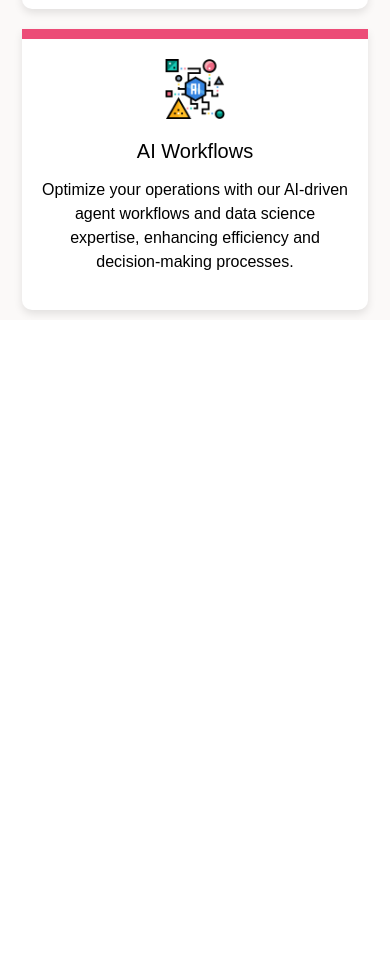
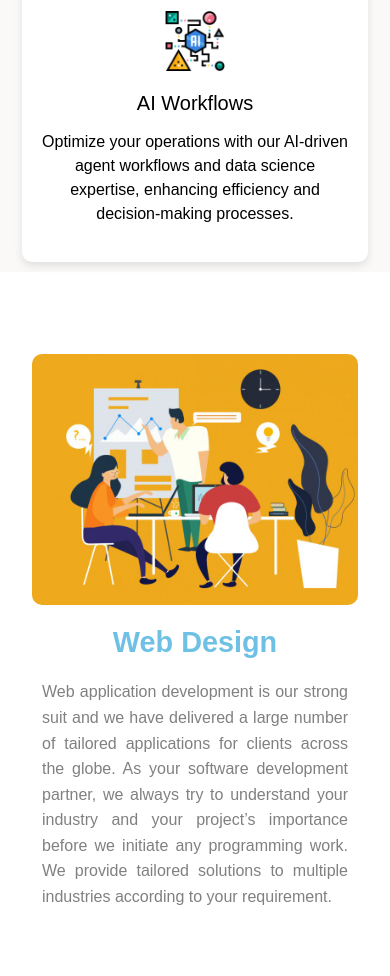
Before and after one commit to dhruv0110/nhancio, a plain HTML site: page index.html in a window 390 px wide. Shown: the part 4274-5250 px from the top of the page. Before the commit the page ends 4594 px from the top, so only its background shows below. Drawn offline with nearby package versions, Linux system fonts and the light colour scheme.

Commit message:
webdesign section complete

```diff
--- a/index.html
+++ b/index.html
@@ -123,6 +123,23 @@
         </div>
     </section>
 
+
+
+    <section class="web-design">
+        <div class="container">
+            <div class="web-design-image">
+                <img src="./assets/webdesign.jpg" alt="Web Design Illustration">
+            </div>
+            <div class="web-design-content">
+                <h2>Web Design</h2>
+                <p>
+                    Web application development is our strong suit and we have delivered a large number of tailored applications for clients across the globe. As your software development partner, we always try to understand your industry and your project’s importance before we initiate any programming work. We provide tailored solutions to multiple industries according to your requirement.
+                </p>
+            </div>
+        </div>
+    </section>
+
+
     <script
       src="https://cdn.jsdelivr.net/npm/bootstrap@5.3.3/dist/js/bootstrap.bundle.min.js"
       integrity="sha384-YvpcrYf0tY3lHB60NNkmXc5s9fDVZLESaAA55NDzOxhy9GkcIdslK1eN7N6jIeHz"
--- a/style.css
+++ b/style.css
@@ -1,9 +1,10 @@
-* { margin: 0; padding: 0; box-sizing: border-box; } body { font-family: Arial, sans-serif; color: #fff; }
+/* Reset and box-sizing */
+* { margin: 0; padding: 0; box-sizing: border-box; }
 
+/* Body styling */
+body { font-family: Arial, sans-serif; color: #fff; }
 
-
-
-/* ***********  mobile-app section  *********** */
+/* Mobile App Section */
 .mobile-app { background-color: #eff9f8; padding-bottom: 5rem; padding-top: 5rem; }
 .mobile-app h1 { text-align: center; padding-bottom: 40px; color: #5960ee; font-size: 2.3rem; font-weight: 600; }
 .cards { display: grid; grid-template-columns: repeat(auto-fit, minmax(300px, 1fr)); gap: 20px; margin-top: 40px; }
@@ -14,11 +15,8 @@
 .card h2 { color: white; margin-bottom: 20px; font-size: 1.5rem; font-weight: 600; }
 .card p { color: #fff; font-size: 1rem; line-height: 1.5; }
 
-
-
-
-/* ***********  service section  *********** */
-.services-section { padding: 50px 20px; text-align: center; background-color: #fbf9f8; margin-top: 3rem; }
+/* Services Section */
+.services-section { padding: 70px 20px; text-align: center; background-color: #fbf9f8; }
 .section-title { font-size: 2rem; margin-bottom: 40px; font-weight: 500; color: black; }
 .services-button { padding: 7px 22px; border-radius: 25px; background-color: #ec4c77; border: 1px solid #ec4c77; color: white; font-weight: 600; }
 .container { max-width: 1200px; margin: 0 auto; }
@@ -30,21 +28,43 @@
 .service-card h3 { font-size: 20px; margin-bottom: 15px; }
 .service-card p { font-size: 16px; line-height: 1.5; }
 
+/* Web Design Section */
+.web-design { margin-top: 3rem; padding: 50px 20px; background-color: #fff; color: #333; }
+.web-design .container { display: flex; flex-wrap: wrap; justify-content: space-between; align-items: center; max-width: 1200px; margin: 0 auto; }
+.web-design-image { flex: 1; min-width: 250px; max-width: 600px; margin-bottom: 20px; }
+.web-design-image img { width: 100%; height: auto; display: block; border-radius: 10px; }
+.web-design-content { flex: 1; max-width: 600px; padding-left: 25px; text-align: justify; }
+.web-design-content h2 { color: #6ec1e4; font-size: 2rem; margin-bottom: 20px; text-align: center; font-weight: 600; }
+.web-design-content p { color: grey; font-size: 1.2rem; line-height: 1.6; }
 
 
 
-/* Responsive adjustments */
+/* Additional Responsive Adjustments for Other Sections */
 @media (max-width: 768px) {
+    /* Mobile App Section */
     .mobile-app { padding: 0; }
     .mobile-app h1 { padding-top: 2rem; width: 100%; font-size: 2rem; }
     .cards { margin-top: 2rem; }
+
+    /* Services Section */
     .services-section { padding: 10px; }
     .section-title { width: 100%; font-size: 2rem; }
+
+    /* Web Design Section */
+    .web-design { margin-top: 2rem; }
+    .web-design .container { flex-direction: column; text-align: center; }
+    .web-design-image, .web-design-content { max-width: 100%; flex: 1; padding-left: 0; }
+    .web-design-content { text-align: justify; padding: 0 10px; }
+    .web-design-content h2 { font-size: 1.8rem; }
+    .web-design-content p { font-size: 1rem;}
 }
 @media (max-width: 480px) {
+    /* Mobile App Section */
     .mobile-app { padding: 0; }
     .mobile-app h1 { font-size: 1.5rem; }
     .cards { margin-top: 1rem; }
+
+    /* Services Section */
     .services-section { padding: 10px; }
     .section-title { width: 100%; font-size: 1.2rem; }
 }
```
